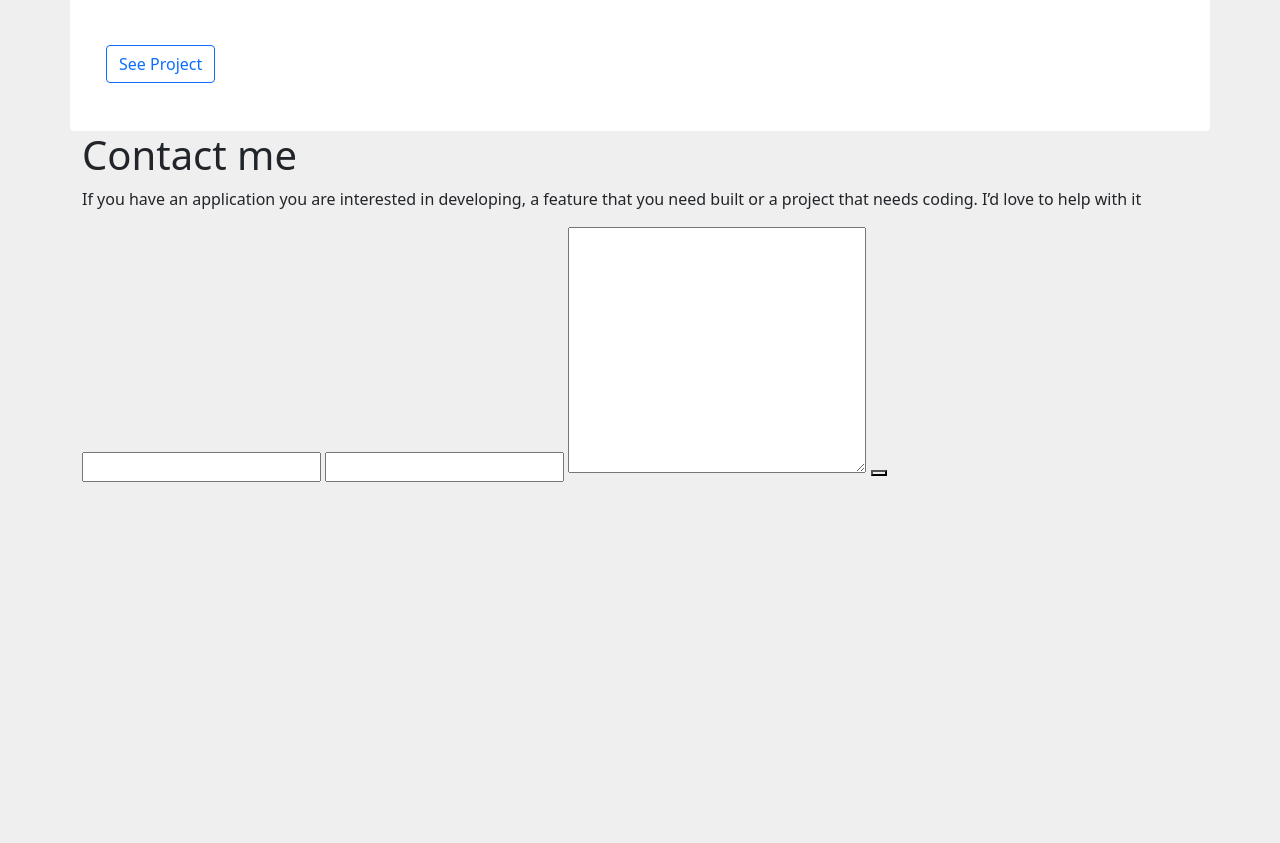
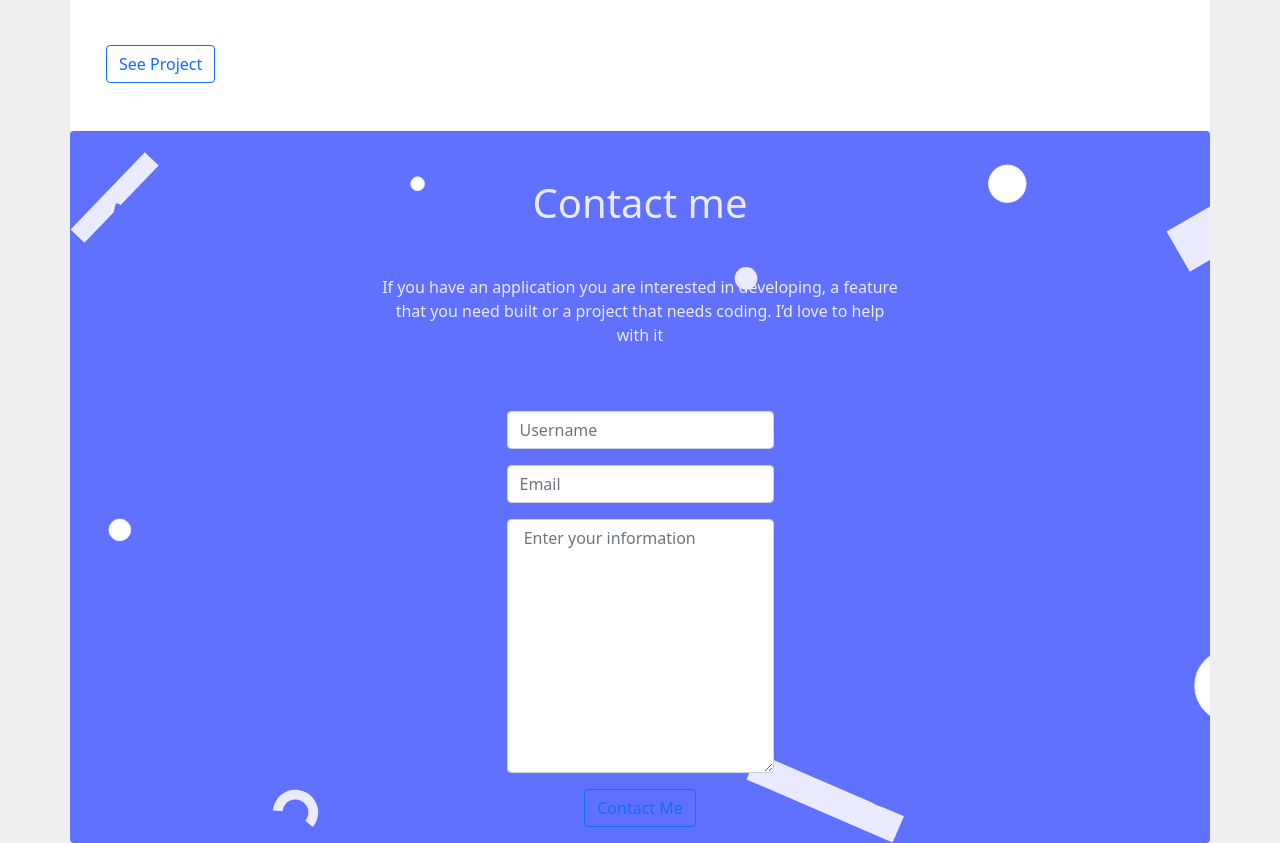
Before and after one commit to tinatsina/bootstrap-pair-programming, a website: page index.html in a window 1280 px wide. Shown: the part 3005-3848 px from the top of the page. Before the commit the page ends 3487 px from the top, so only its background shows below. Drawn offline with nearby package versions, Linux system fonts and the light colour scheme.

Commit message:
update - index.html - added contact me section

```diff
--- a/index.html
+++ b/index.html
@@ -354,22 +354,29 @@
     <!-- ABOUT ME SECTION -->
 
     <section>
-      <div class="container">
-        <div>
-          <h1>Contact me</h1>
-          <p> If you have an application you are interested in developing,
-              a feature that you need built or a project that needs coding.
-              I’d love to help with it
+      <div class="container rounded row ms-auto me-auto bg-blue contact-me-section">
+        <div class="col-md-6 ms-auto me-auto">
+          <h1 class="text-center mt-5">Contact me</h1>
+          <p class="text-center mt-5 mb-5">  If you have an application you are interested in developing,
+                                        a feature that you need built or a project that needs coding.
+                                        I’d love to help with it
           </p>
         </div>
-        <div>
-          <form action="" method="post">
-            <input type="text">
-            <input type="text">
-            <textarea name="" id="" cols="30" rows="10">
+        <div class="ms-auto me-auto">
+          <form action="" method="post" class="col-md-6 ms-auto me-auto">
+            <div class="col-md-6 ms-auto me-auto mt-3 mb-3">
+              <input type="text" class="form-control" name="name" placeholder="Username">
+            </div>
+            <div class="col-md-6 ms-auto me-auto mt-3 mb-3">
+              <input type="email" class="form-control" name="email" placeholder="Email">
+            </div>
+            <div class="col-md-6 ms-auto me-auto mt-3 mb-3">
+              <textarea class="form-control rounded" name="information" cols="35" rows="10" placeholder=" Enter your information"></textarea>
+            </div>
+            <div class="col-md-6 ms-auto me-auto mt-3 mb-3 text-center">
+              <button class="btn btn-outline-primary ms-auto me-auto" type="button">Contact Me</button>
+            </div>
 
-            </textarea>
-            <button type="submit">
 
             </button>
           </form>
--- a/styles/styles.css
+++ b/styles/styles.css
@@ -23,3 +23,10 @@ header > div > h1 {
   background-color: #ebebff;
   color: #6070ff;
 }
+
+.contact-me-section {
+  background-color: #6070ff;
+  color: #ebebff;
+  background-image: url('../img/19.svg');
+  background-size: cover;
+}
```
